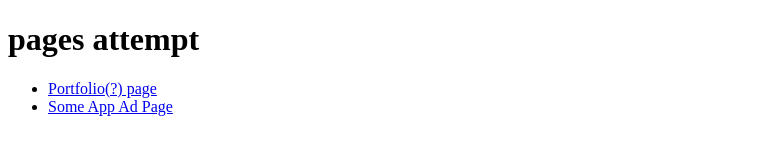
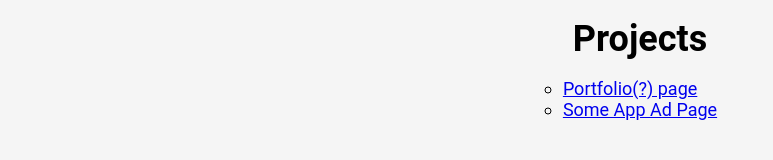
Before and after one commit to ksenia-nesytova/ksenia-nesytova.github.io, a plain HTML site: page index.html in a window 1280 px wide. Shown: the whole page, without its empty margins (0-773 px from the left). Drawn offline with Linux system fonts and the light colour scheme.

Commit message:
added some styling

```diff
--- a/index.html
+++ b/index.html
@@ -1,8 +1,11 @@
 <!DOCTYPE html>
 <html>
+  <head>
+    <link href="style.css" rel="stylesheet">
+  </head>
   <body>
     <main>
-      <h1>pages attempt</h1>
+      <h1>Projects</h1>
       <ul>
         <li>
           <a href="https://ksenia-nesytova.github.io/Kinda-OK-Portfolio-Page/">Portfolio(?) page</a>
--- /dev/null
+++ b/style.css
@@ -0,0 +1,34 @@
+* {
+  margin: 0;
+  padding: 0;
+  box-sizing: border-box;
+}
+
+body {
+  font-family:'Roboto';
+  background-color: whitesmoke;
+  font-size: 18px;
+}
+
+main {
+  display: flex;
+  flex-direction: column;
+  align-items: center;
+  width: 80%;
+  margin: 0 auto;
+  text-align: left;
+}
+
+
+h1 {
+  margin: 0.5em;
+  font-weight: bolder;
+}
+
+ul {
+  list-style: circle;
+}
+
+a:focus, a:hover {
+  color: red;
+}
```
